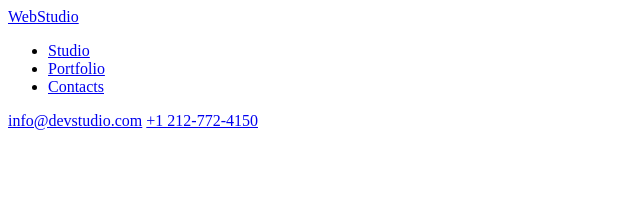
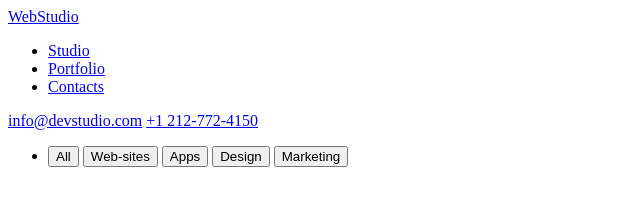
Before and after one commit to Cosmynn/goit-markup-hw-02, a plain HTML site: page portfolio.html in a window 1280 px wide. Shown: the whole page, without its empty margins (0-640 px from the left). Drawn offline with Linux system fonts and the light colour scheme.

Commit message:
update portfolio.html
update portfolio.html

```diff
--- a/portfolio.html
+++ b/portfolio.html
@@ -20,6 +20,20 @@
         <a href="#">info@devstudio.com</a>
         <a href="tel:+1212-772-4150">+1 212-772-4150</a>
     </header>
+    <main>
+        <section>
+            <ul>
+                <li>
+                    <button type="button">All</button>
+                    <button type="button">Web-sites</button>
+                    <button type="button">Apps</button>
+                    <button type="button">Design</button>
+                    <button type="button">Marketing</button>
+                </li>
+            </ul>
+        </section>
+        <section></section>
+    </main>
 </body>
 
 </html>
```
